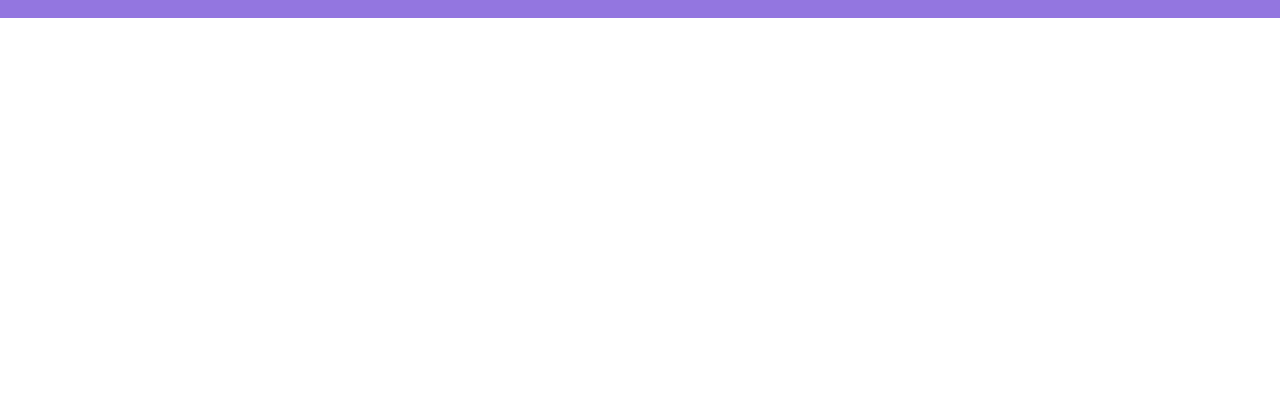
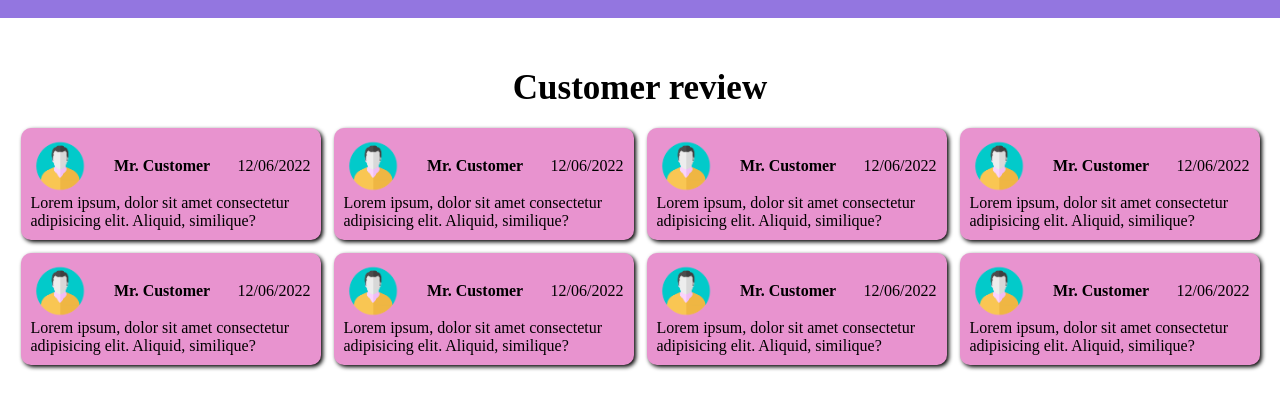
Before and after one commit to mdabarik/urbanhive-website, a plain HTML site: page index.html in a window 1280 px wide. Shown: the part 1991-2406 px from the top of the page. Before the commit the page ends 2039 px from the top, so only its background shows below. Drawn offline with Linux system fonts and the light colour scheme.

Commit message:
customer review added

```diff
--- a/index.html
+++ b/index.html
@@ -178,8 +178,79 @@
                 </div>
                 <div class="discount-content item">
                     <h2>Lorem, ipsum dolor sit amet consectetur adipisicing elit. Officiis, numquam!</h2>
-                    <p>Lorem ipsum, dolor sit amet consectetur adipisicing elit. Pariatur quisquam maxime vitae temporibus commodi rerum laboriosam quidem eveniet, fugit debitis.</p>
+                    <p>Lorem ipsum, dolor sit amet consectetur adipisicing elit. Pariatur quisquam maxime vitae
+                        temporibus commodi rerum laboriosam quidem eveniet, fugit debitis.</p>
                     <button class="buy-now-btn">Buy Now</button>
+                </div>
+            </div>
+        </section>
+        <!-- customer review -->
+        <section class="customer-review">
+            <h2>Customer review</h2>
+            <div class="customer-review-container">
+                <div class="card">
+                    <div class="card-container">
+                        <img src="./resources/customer-picture/person.png" alt="">
+                        <h4>Mr. Customer</h4>
+                        <p>12/06/2022</p>
+                    </div>
+                    <p>Lorem ipsum, dolor sit amet consectetur adipisicing elit. Aliquid, similique?</p>
+                </div>
+                <div class="card">
+                    <div class="card-container">
+                        <img src="./resources/customer-picture/person.png" alt="">
+                        <h4>Mr. Customer</h4>
+                        <p>12/06/2022</p>
+                    </div>
+                    <p>Lorem ipsum, dolor sit amet consectetur adipisicing elit. Aliquid, similique?</p>
+                </div>
+                <div class="card">
+                    <div class="card-container">
+                        <img src="./resources/customer-picture/person.png" alt="">
+                        <h4>Mr. Customer</h4>
+                        <p>12/06/2022</p>
+                    </div>
+                    <p>Lorem ipsum, dolor sit amet consectetur adipisicing elit. Aliquid, similique?</p>
+                </div>
+                <div class="card">
+                    <div class="card-container">
+                        <img src="./resources/customer-picture/person.png" alt="">
+                        <h4>Mr. Customer</h4>
+                        <p>12/06/2022</p>
+                    </div>
+                    <p>Lorem ipsum, dolor sit amet consectetur adipisicing elit. Aliquid, similique?</p>
+                </div>
+                <div class="card">
+                    <div class="card-container">
+                        <img src="./resources/customer-picture/person.png" alt="">
+                        <h4>Mr. Customer</h4>
+                        <p>12/06/2022</p>
+                    </div>
+                    <p>Lorem ipsum, dolor sit amet consectetur adipisicing elit. Aliquid, similique?</p>
+                </div>
+                <div class="card">
+                    <div class="card-container">
+                        <img src="./resources/customer-picture/person.png" alt="">
+                        <h4>Mr. Customer</h4>
+                        <p>12/06/2022</p>
+                    </div>
+                    <p>Lorem ipsum, dolor sit amet consectetur adipisicing elit. Aliquid, similique?</p>
+                </div>
+                <div class="card">
+                    <div class="card-container">
+                        <img src="./resources/customer-picture/person.png" alt="">
+                        <h4>Mr. Customer</h4>
+                        <p>12/06/2022</p>
+                    </div>
+                    <p>Lorem ipsum, dolor sit amet consectetur adipisicing elit. Aliquid, similique?</p>
+                </div>
+                <div class="card">
+                    <div class="card-container">
+                        <img src="./resources/customer-picture/person.png" alt="">
+                        <h4>Mr. Customer</h4>
+                        <p>12/06/2022</p>
+                    </div>
+                    <p>Lorem ipsum, dolor sit amet consectetur adipisicing elit. Aliquid, similique?</p>
                 </div>
             </div>
         </section>
--- a/styles/styles.css
+++ b/styles/styles.css
@@ -86,6 +86,7 @@
     margin: 30px auto;
     border-radius: 10px;
 }
+
 .banner-container {
     height: fit-content;
     display: flex;
@@ -199,7 +200,6 @@
 }
 
 .discount-img-container {
-    border: 1px solid maroon;
     text-align: center;
     position: relative;
 }
@@ -216,10 +216,6 @@
     position: absolute;
     top: 5%;
     right: 20%;
-}
-
-.discount-content {
-    border: 1px solid skyblue;
 }
 
 .discount-content h2 {
@@ -241,3 +237,40 @@
     padding: 8px 15px;
     border-radius: 5px;
 }
+
+/* customer review */
+.customer-review {
+    max-width: 1440px;
+    margin: 50px auto;
+}
+
+.customer-review h2 {
+    text-align: center;
+    font-size: 35px;
+    margin-bottom: 20px;
+}
+
+.customer-review-container {
+    display: flex;
+    flex-wrap: wrap;
+    align-items: center;
+    justify-content: center;
+    gap: 13px;
+}
+
+.card {
+    flex-basis: 300px;
+    border-radius: 10px;
+    padding: 10px;
+    background-color: #E893CF;
+}
+
+.card-container {
+    display: flex;
+    justify-content: space-between;
+    align-items: center;
+}
+
+.card-container img {
+    width: 20%;
+}
```
Also changed, not shown: styles/responsive.css (+11 -1 lines).
